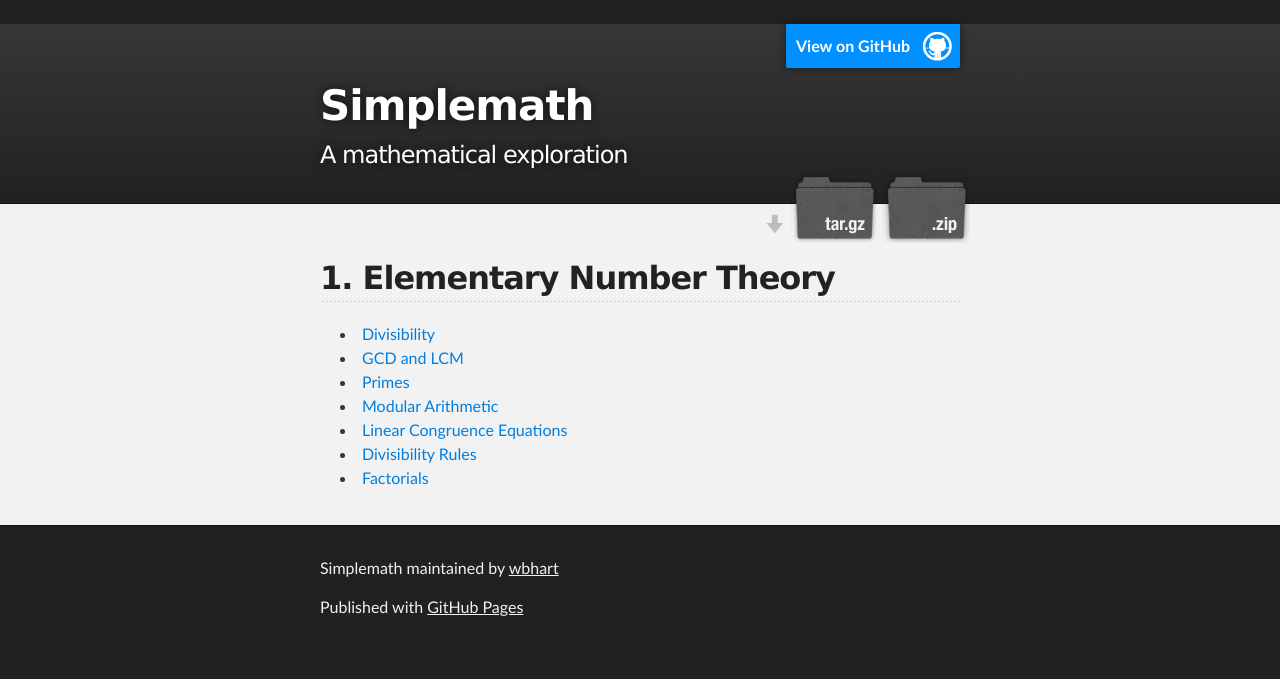
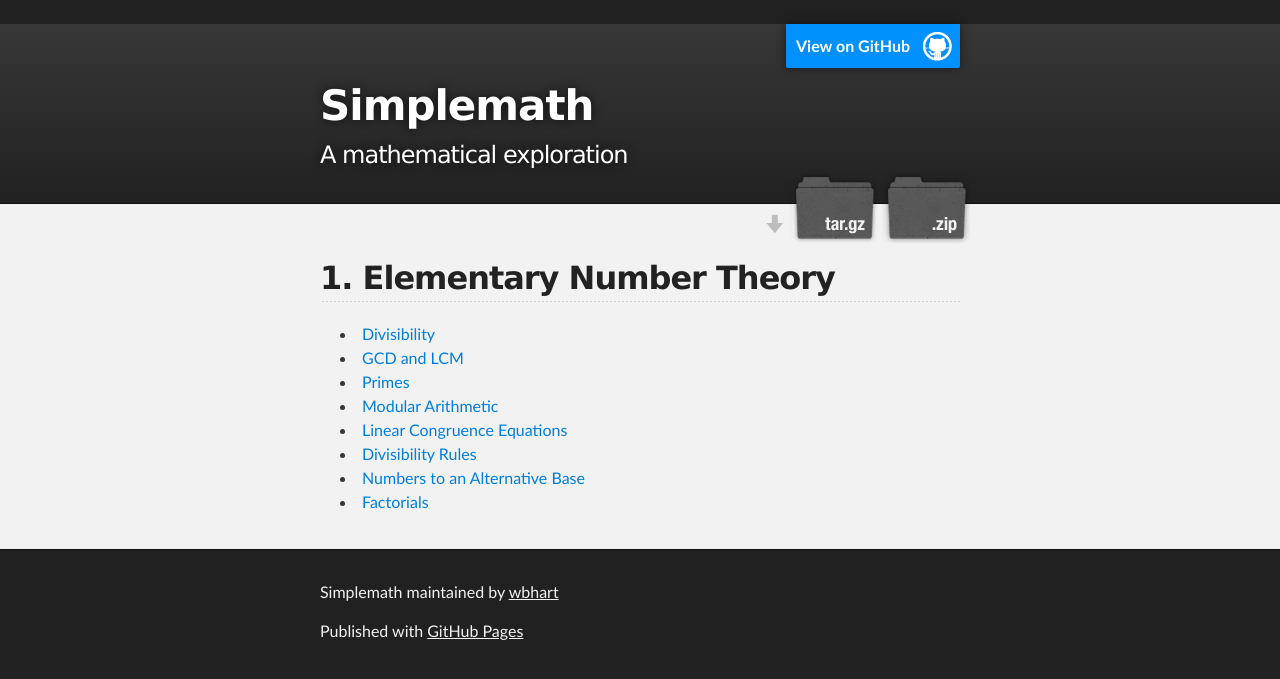
Before and after one commit to wbhart/SimpleMath, a Jekyll site: the page built from index.html, in a window 1280 px wide. Shown: the top 679 px of the page. Built offline with Jekyll 4.4.1, drawn with Linux system fonts in a browser that asks for light colours; formulas are drawn with MathJax 3.

Commit message:
Update index.html

```diff
--- a/index.html
+++ b/index.html
@@ -12,5 +12,6 @@ title: Simplemath
 <li><a href="modular.html">Modular Arithmetic</a></li>
 <li><a href="linearcong.html">Linear Congruence Equations</a></li>
 <li><a href="divisrules.html">Divisibility Rules</a></li>
+<li><a href="altbase.html">Numbers to an Alternative Base</a></li>
 <li><a href="factorials.html">Factorials</a></li>
 </ul>
```
